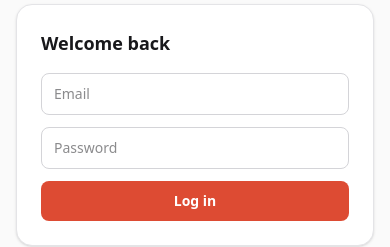
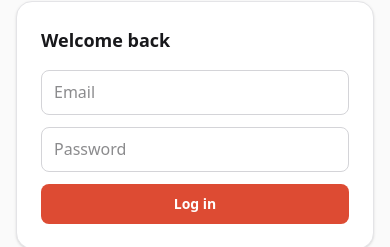
Before and after one commit to djedi/toodue, a Svelte app in the folder frontend/: page / in a window 390 px wide. Shown: the part 313-560 px from the top of the page. Built offline with nearby package versions, Linux system fonts and the light colour scheme; no server answers.

Commit message:
Prevent mobile input zoom

```diff
--- a/frontend/src/app.css
+++ b/frontend/src/app.css
@@ -55,6 +55,18 @@ body {
   transform: scale(0.9);
 }
 
+/*
+ * iOS Safari auto-zooms the page when a focused form control renders below 16px.
+ * Keep mobile controls at 16px while preserving compact desktop styling from Tailwind.
+ */
+@media (max-width: 767px) {
+  input,
+  textarea,
+  select {
+    font-size: 16px !important;
+  }
+}
+
 /* Native date/time inputs inherit the theme. */
 input[type='date'],
 input[type='time'] {
```
